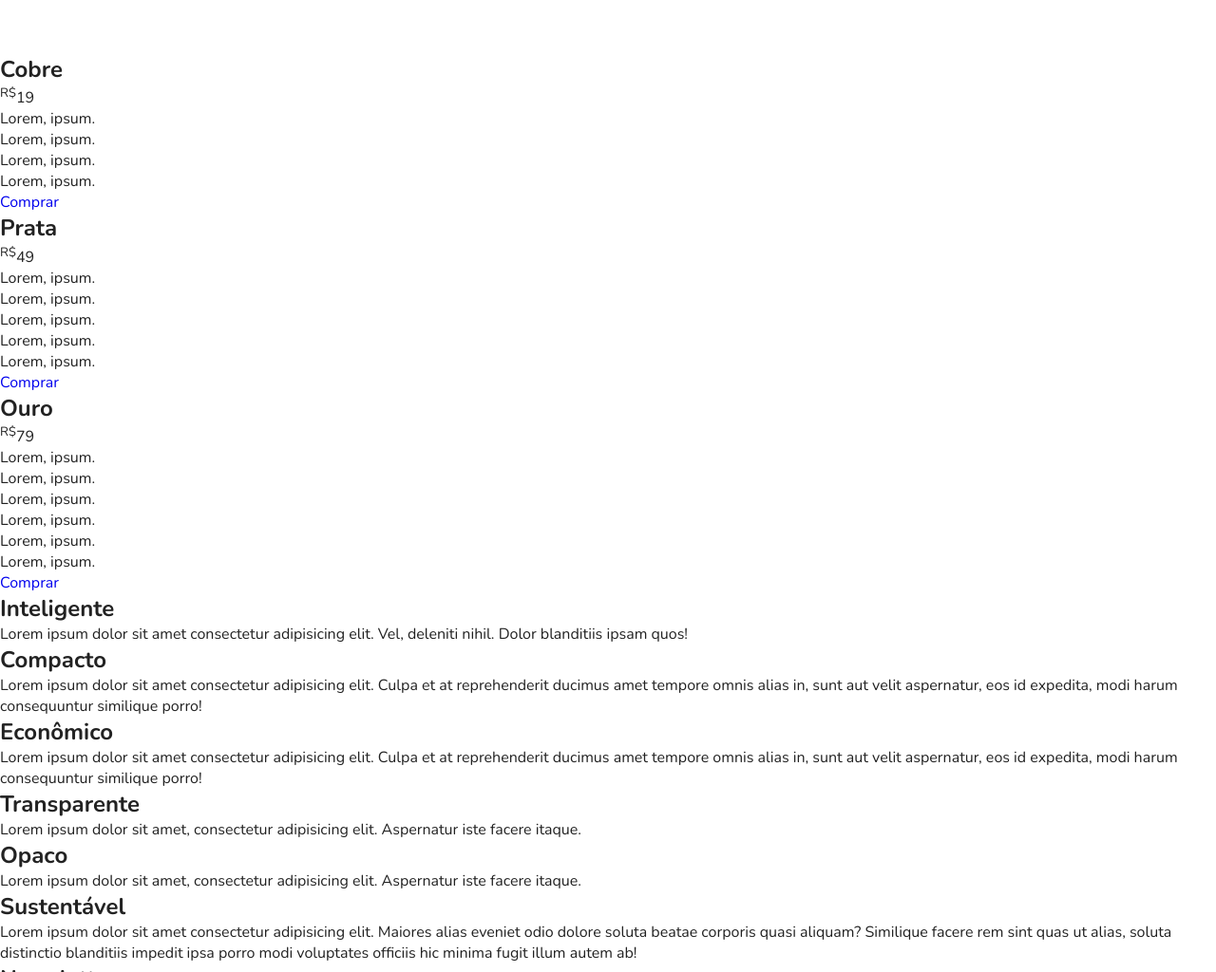
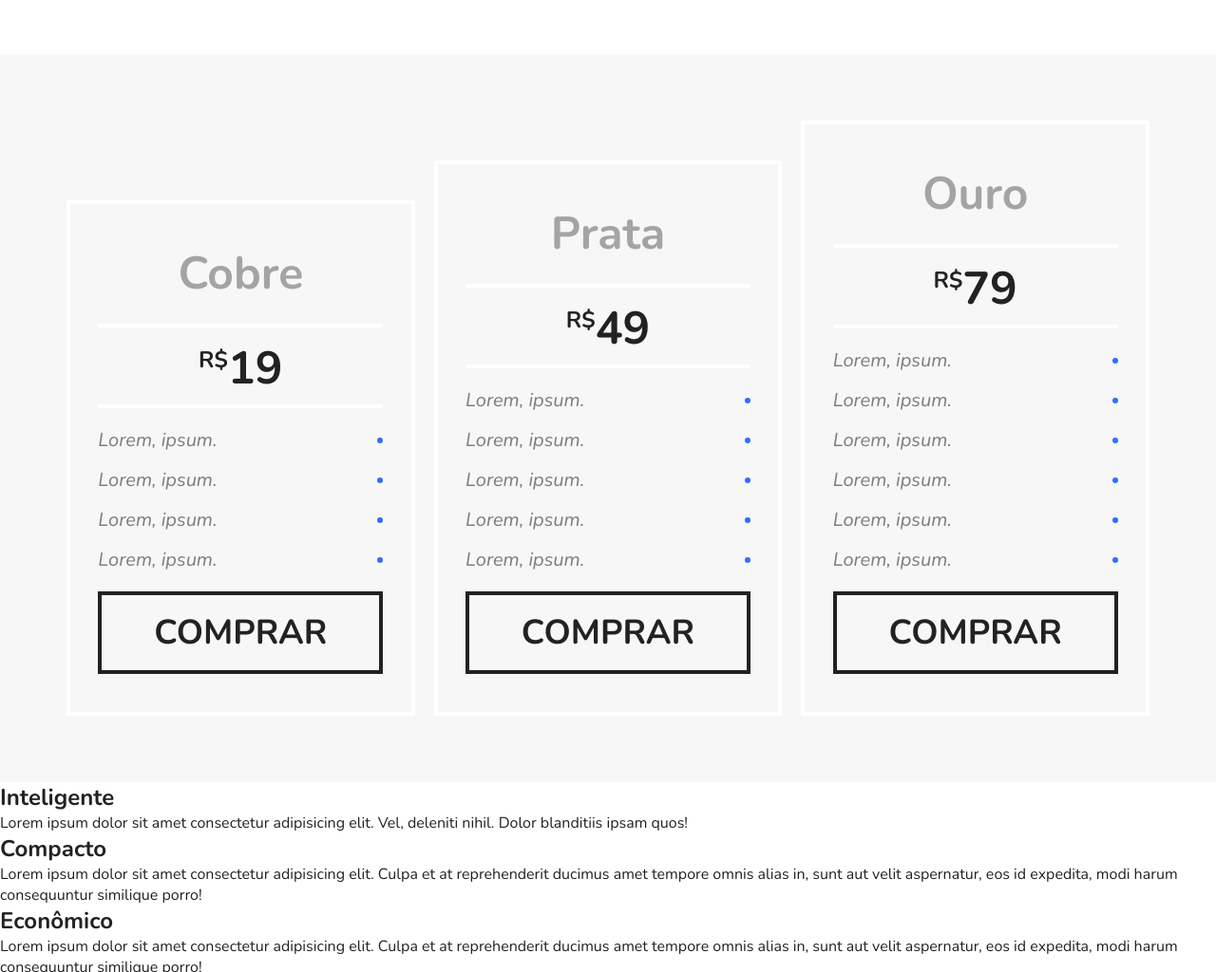
Before and after one commit to moisesmengo/flexBlog, a plain HTML site: page index.html in a window 1280 px wide. Shown: the part 1443-2467 px from the top of the page at 95% size. Drawn offline with nearby package versions, Linux system fonts and the light colour scheme.

Commit message:
cads de preço

```diff
--- a/style.css
+++ b/style.css
@@ -153,3 +153,85 @@ img {
 .blue {
   border-top: 8px solid #66d9eb;
 }
+
+/* preço */
+.preco {
+  background: #f7f7f7;
+  padding: 60px;
+  display: flex;
+  flex-wrap: wrap;
+  align-items: flex-end;
+}
+.preco-item {
+  flex: 1;
+  border: 4px solid #fff;
+  padding: 20px;
+  margin: 10px;
+  min-width: 260px;
+}
+.preco-item h2 {
+  font-size: 3em;
+  color: #a4a4a4;
+  text-align: center;
+  margin-top: 20px;
+}
+.preco-item span {
+  max-width: 300px;
+  margin: 20px auto;
+  display: block;
+  text-align: center;
+  font-weight: bold;
+  padding: 10px 0 5px 0;
+  border-top: 4px solid #fff;
+  border-bottom: 4px solid #fff;
+  font-size: 3em;
+}
+.preco-item sup {
+  font-size: 1.5rem;
+}
+.preco-item ul {
+  max-width: 300px;
+  margin: 20px auto;
+  font-size: 1.25em;
+  font-style: italic;
+  color: #7c7c7c;
+}
+.preco-item ul li {
+  display: flex;
+  justify-content: space-between;
+  align-items: center;
+  margin-bottom: 15px;
+}
+.preco-item ul li::after {
+  content: "";
+  display: block;
+  border-radius: 50%;
+  width: 6px;
+  height: 6px;
+  background: #2c70ff;
+}
+.preco-item a {
+  max-width: 300px;
+  display: block;
+  margin: 20px auto;
+  color: #222;
+  border: 4px solid #222;
+  text-transform: uppercase;
+  font-weight: bold;
+  padding: 15px 0;
+  text-align: center;
+  font-size: 2.25em;
+}
+
+@media (max-width: 800px) {
+  .preco {
+    padding-left: 10px;
+    padding-right: 10px;
+  }
+  .preco-item:nth-child(3) {
+    order: -2;
+  }
+  .preco-item:nth-child(2) {
+    order: -1;
+  }
+}
```
